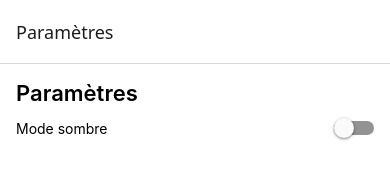
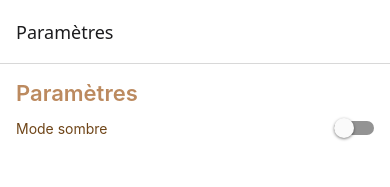
Before and after one commit to AyaIssa1/TP01-Mobile, a React Native app: screen /Settings in a window 390 px wide. Shown: the top 187 px of the page. Built offline with nearby package versions, Linux system fonts and the light colour scheme.

Commit message:
page settings

```diff
--- a/App.js
+++ b/App.js
@@ -2,20 +2,14 @@ import { StatusBar } from 'expo-status-bar';
 import { StyleSheet, Text, View } from 'react-native';
 import AppNavigator from './src/navigation/AppNavigator';
 import { NavigationContainer } from '@react-navigation/native';
+import { ThemeProvider } from './src/context/ThemeContext';
 
 export default function App() {
   return (
-    <NavigationContainer>
+    <ThemeProvider >
+    <NavigationContainer >
         <AppNavigator />
     </NavigationContainer>
+    </ThemeProvider>
   );
 }
-
-const styles = StyleSheet.create({
-  container: {
-    flex: 1,
-    backgroundColor: '#fff',
-    alignItems: 'center',
-    justifyContent: 'center',
-  },
-});
--- a/src/context/ThemeContext.js
+++ b/src/context/ThemeContext.js
@@ -1,17 +1,14 @@
-import React, { createContext, useState, useMemo, useCallback } from 'react';
+import React, { createContext, useState, useMemo, useCallback } from
+'react';
+ export const ThemeContext = createContext({ theme: 'light',
+toggleTheme: () => {} });
 
-export const ThemeContext = createContext({ theme: 'light', toggleTheme: () => { } });
+ export function ThemeProvider({ children }) {
+ const [theme, setTheme] = useState('light');
+ const toggleTheme = useCallback(() => {
+ setTheme(prev => (prev === 'light' ? 'dark' : 'light'));
+ }, []);
 
-export function ThemeProvider({ children }) {
-    const [theme, setTheme] = useState('light');
-
-    const toggleTheme = useCallback(() => {
-        setTheme(prev => (prev === 'light' ? 'dark' : 'light'));
-    }, []);
-
-    const value = useMemo(() => ({ theme, toggleTheme }), [theme, toggleTheme]);
-
-    return <ThemeContext.Provider value={value}>
-            {children}
-        </ThemeContext.Provider>;
-}
+ const value = useMemo(() => ({ theme, toggleTheme }), [theme,
+toggleTheme]); return <ThemeContext.Provider
+value={value}>{children}</ThemeContext.Provider>; }
--- a/src/screens/SettingsScreen.js
+++ b/src/screens/SettingsScreen.js
@@ -1,15 +1,16 @@
-import { useContext } from 'react';
-import { StyleSheet, Switch, Text, View } from 'react-native';
+import React, { useContext } from 'react';
+ import { View, Text, Switch, StyleSheet } from 'react-native';
  import { ThemeContext } from '../context/ThemeContext';
 
  export default function SettingsScreen() {
  const { theme, toggleTheme } = useContext(ThemeContext);
 
  return (
-        <View style={[styles.container, theme === 'dark' ? styles.dark : styles.light]}>
+ <View style={[styles.container, theme === 'dark' ? styles.dark :
+styles.light]}>
      <Text style={styles.title}>Paramètres</Text>
      <View style={styles.row}>
-                <Text>Mode sombre</Text>
+       <Text style={{ color: theme === 'dark' ? '#ffffff' : '#6F4518' }}>Mode sombre</Text>
        <Switch value={theme === 'dark'} onValueChange={toggleTheme} />
      </View>
    </View>
@@ -17,9 +18,10 @@ export default function SettingsScreen() {
 }
 
 const styles = StyleSheet.create({
-    container: { flex: 1, padding: 16},
-    title: { fontSize: 22, fontWeight: '600', marginBottom: 12 },
-    row: { flexDirection: 'row', alignItems: 'center', justifyContent: 'space-between' },
+ container: { flex: 1, padding: 16 },
+ title: { fontSize: 22, fontWeight: '600', marginBottom: 12,color: '#BC8A5F' },
+ row: { flexDirection: 'row', alignItems: 'center', justifyContent:
+'space-between' },
  light: { backgroundColor: '#ffffff' },
  dark: { backgroundColor: '#111111' },
 });
```
Also changed, not shown: package.json (+4 -3 lines), src/navigation/AppNavigator.js (+5 -3 lines), 1 other file (tests, documents, lock files or other folders). Lines whose indentation alone changed are shown as unchanged.
